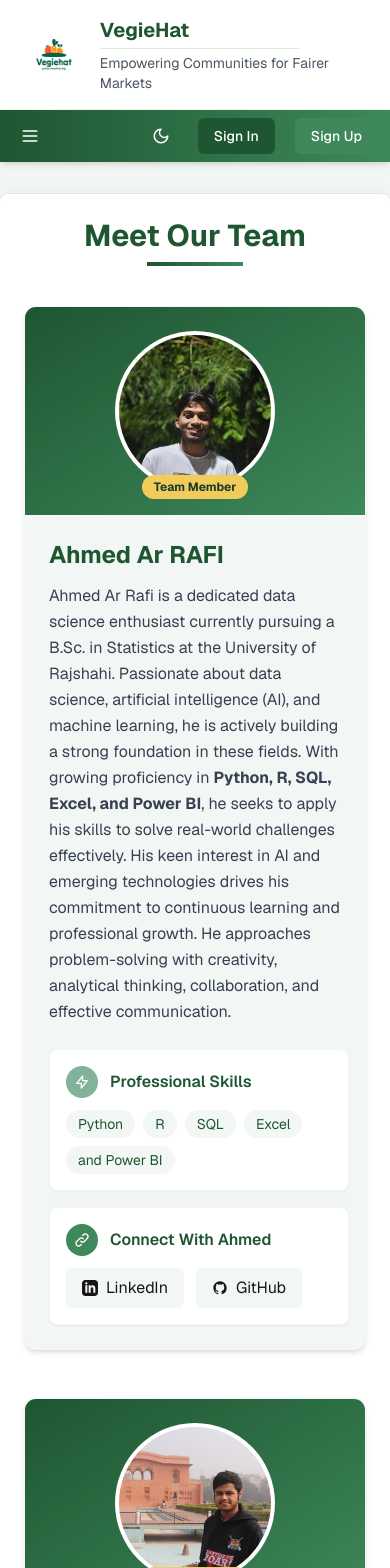
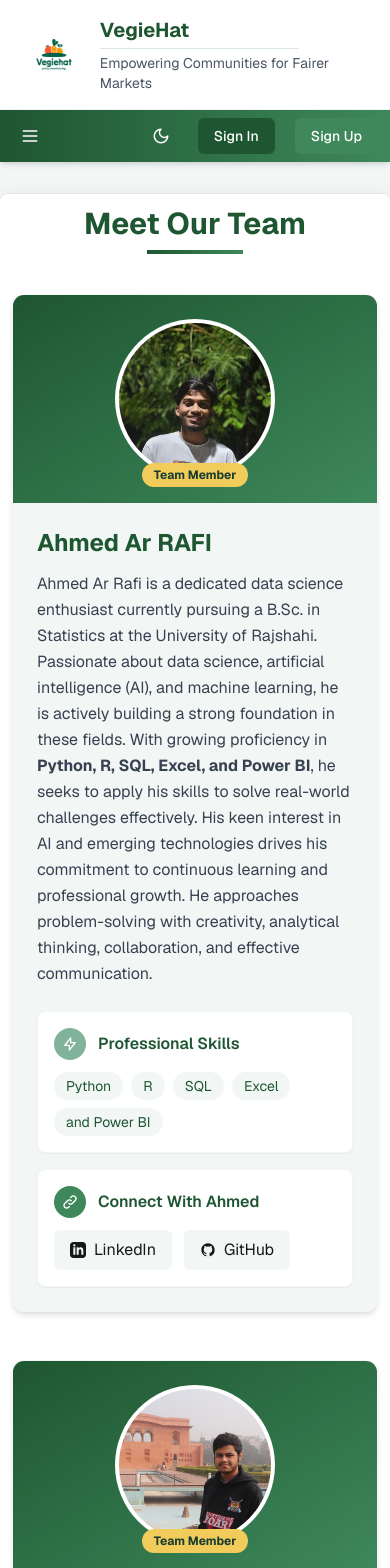
Before and after one commit to ashikeelahi3/Vegiehat-NextJS, a Next.js app: page /teams in a window 390 px wide. Shown: the top 1568 px of the page. Built offline with nearby package versions, Linux system fonts and the light colour scheme; no server answers.

Commit message:
Fix overflow in infromation cards

```diff
--- a/src/app/teams/page.tsx
+++ b/src/app/teams/page.tsx
@@ -4,7 +4,7 @@ import teams from "../../Data/teamsData";
 
 export default function Teams() {
   return (
-    <div className="bg-white dark:bg-gray-900 p-6 transition-colors duration-300">
+    <div className="bg-white dark:bg-gray-900 p-3 md:p-6 transition-colors duration-300">
       <h1 className="text-3xl font-bold text-center mb-10 text-vegiehat-primary dark:text-vegiehat-accent">
         Meet Our Team
         <div className="w-24 h-1 bg-gradient-to-r from-vegiehat-primary to-vegiehat-secondary dark:from-vegiehat-secondary dark:to-vegiehat-accent mx-auto mt-2"></div>
@@ -49,7 +49,7 @@ export default function Teams() {
                   {/* Skills Card */}
                   {member.skills &&
                     (
-                      <div className="bg-white dark:bg-gray-900 rounded-lg p-4 shadow-sm border border-gray-100 dark:border-gray-700 flex-1 min-w-[300px]">
+                      <div className="bg-white dark:bg-gray-900 rounded-lg p-4 shadow-sm border border-gray-100 dark:border-gray-700 flex-1 min-w-[240px]">
                         <div className="flex items-center mb-3">
                           <div className="w-8 h-8 rounded-full bg-vegiehat-accent dark:bg-vegiehat-secondary flex items-center justify-center mr-3">
                             <svg xmlns="http://www.w3.org/2000/svg" className="h-4 w-4 text-white" fill="none" viewBox="0 0 24 24" stroke="currentColor">
@@ -75,7 +75,7 @@ export default function Teams() {
                   {/* Hobby Card */}
                   {
                     member.hobbies && (
-                      <div className="bg-white dark:bg-gray-900 rounded-lg p-4 shadow-sm border border-gray-100 dark:border-gray-700 flex-1 min-w-[300px]">
+                      <div className="bg-white dark:bg-gray-900 rounded-lg p-4 shadow-sm border border-gray-100 dark:border-gray-700 flex-1 min-w-[240px]">
                         <div className="flex items-center mb-3">
                           <div className="w-8 h-8 rounded-full bg-vegiehat-pepper flex items-center justify-center mr-3">
                             <svg xmlns="http://www.w3.org/2000/svg" className="h-4 w-4 text-white" fill="none" viewBox="0 0 24 24" stroke="currentColor">
@@ -105,7 +105,7 @@ export default function Teams() {
                   {/* Social Links Card */}
                   {
                     member.social_links.length > 0 && (
-                      <div className="bg-white dark:bg-gray-900 rounded-lg p-4 shadow-sm border border-gray-100 dark:border-gray-700 flex-1 min-w-[300px]">
+                      <div className="bg-white dark:bg-gray-900 rounded-lg p-4 shadow-sm border border-gray-100 dark:border-gray-700 flex-1 min-w-[240px]">
                         <div className="flex items-center mb-3">
                           <div className="w-8 h-8 rounded-full bg-vegiehat-secondary dark:bg-vegiehat-accent flex items-center justify-center mr-3">
                             <svg xmlns="http://www.w3.org/2000/svg" className="h-4 w-4 text-white" fill="none" viewBox="0 0 24 24" stroke="currentColor">
```
